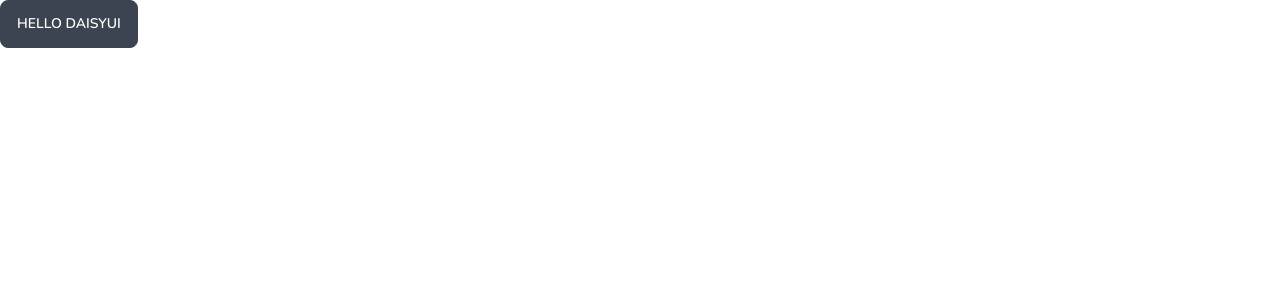
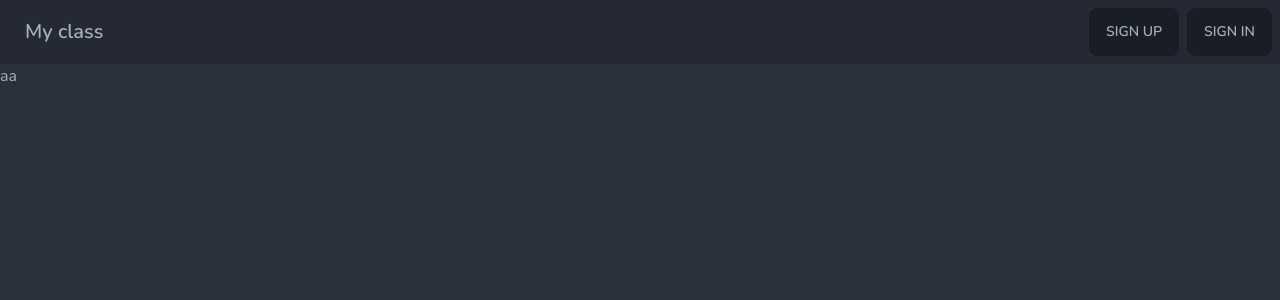
Before and after one commit to henriqueweiand/my-class.app, a Next.js app: page / in a window 1280 px wide. Shown: the top 300 px of the page. Built offline with nearby package versions, Linux system fonts and the light colour scheme.

Commit message:
added base

```diff
--- /dev/null
+++ b/app/components/ClientOnly.tsx
@@ -0,0 +1,27 @@
+'use client';
+
+import React, { useState, useEffect } from 'react';
+
+interface ClientOnlyProps {
+  children: React.ReactNode;
+}
+
+const ClientOnly: React.FC<ClientOnlyProps> = ({
+  children
+}) => {
+  const [hasMounted, setHasMounted] = useState(false);
+
+  useEffect(() => {
+      setHasMounted(true);
+  }, [])
+
+  if (!hasMounted) return null;
+
+  return (
+    <>
+      {children}
+    </>
+  );
+};
+
+export default ClientOnly;
--- /dev/null
+++ b/app/components/navbar/Navbar.tsx
@@ -0,0 +1,19 @@
+interface NavbarProps { }
+
+const Navbar: React.FC<NavbarProps> = ({ }) => {
+    return (
+        <div className="navbar bg-base-200">
+            <div className="navbar-start">
+                <a className="btn btn-ghost normal-case text-xl">My class</a>
+            </div>
+
+            <div className="navbar-end">
+                <a className="btn mr-2">Sign up</a>
+                <a className="btn">Sign in</a>
+            </div>
+        </div>
+    );
+}
+
+
+export default Navbar;
--- a/app/globals.css
+++ b/app/globals.css
@@ -1,3 +1,9 @@
 @tailwind base;
 @tailwind components;
 @tailwind utilities;
+
+html,
+body,
+:root {
+  height: 100%;
+}
--- a/app/layout.tsx
+++ b/app/layout.tsx
@@ -1,6 +1,8 @@
 import { Nunito } from 'next/font/google';
 
 import './globals.css'
+import ClientOnly from './components/ClientOnly';
+import Navbar from './components/navbar/Navbar';
 
 export const metadata = {
   title: 'my-class.app',
@@ -17,8 +19,16 @@ export default function RootLayout({
   children: React.ReactNode
 }) {
   return (
-    <html lang="en">
-      <body className={font.className}>{children}</body>
+    <html lang="en" data-theme="dark">
+      <body className={font.className}>
+        <ClientOnly>
+          <Navbar />
+        </ClientOnly>
+
+        <div>
+          {children}
+        </div>
+      </body>
     </html>
   )
 }
--- a/app/page.tsx
+++ b/app/page.tsx
@@ -1,9 +1,9 @@
-
+import ClientOnly from "./components/ClientOnly";
 
 export default function Home() {
   return (
-    <div>
-      <button className="btn">Hello daisyUI</button>
-    </div>
+    <ClientOnly>
+      aa
+    </ClientOnly>
   )
 }
```
